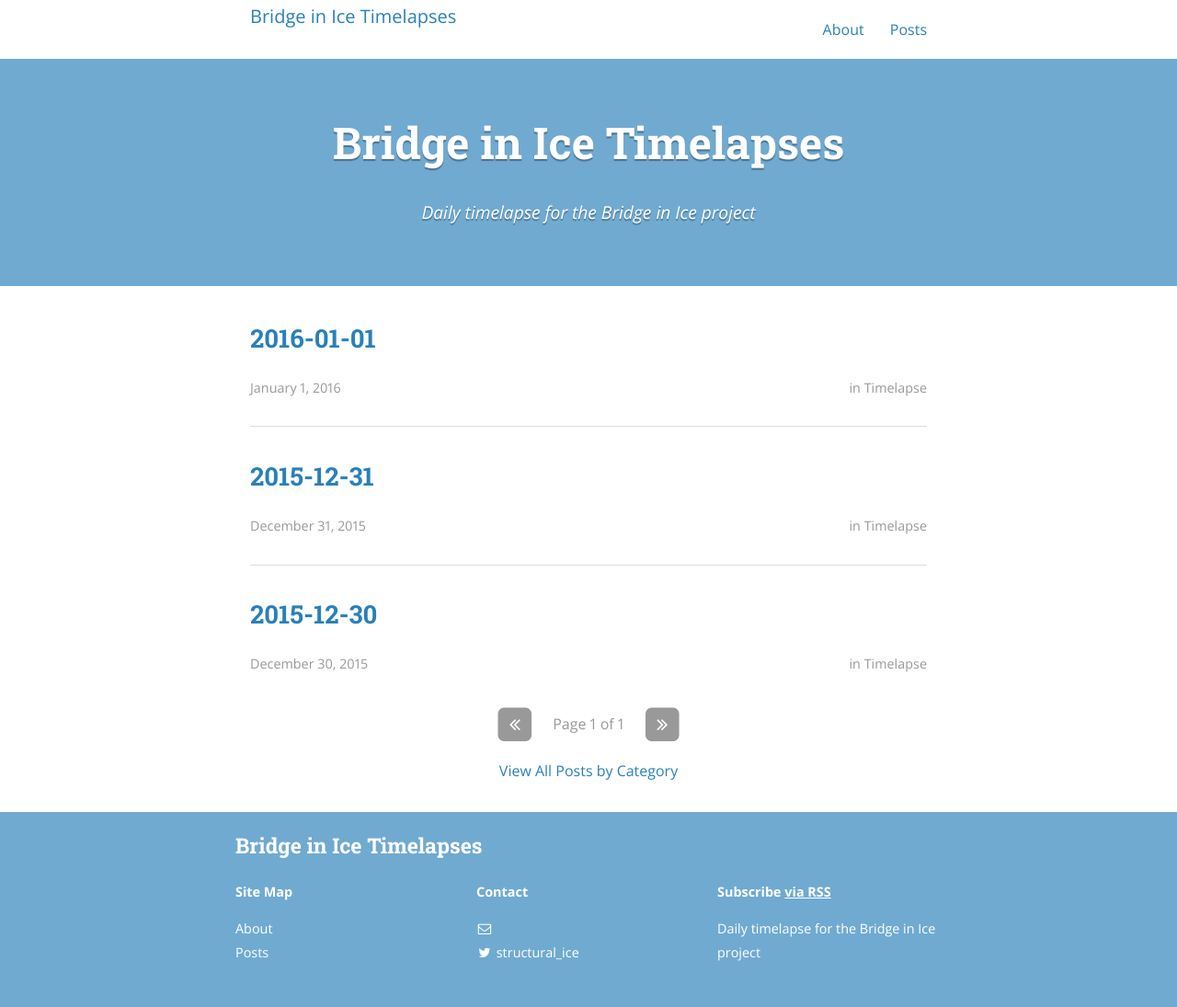
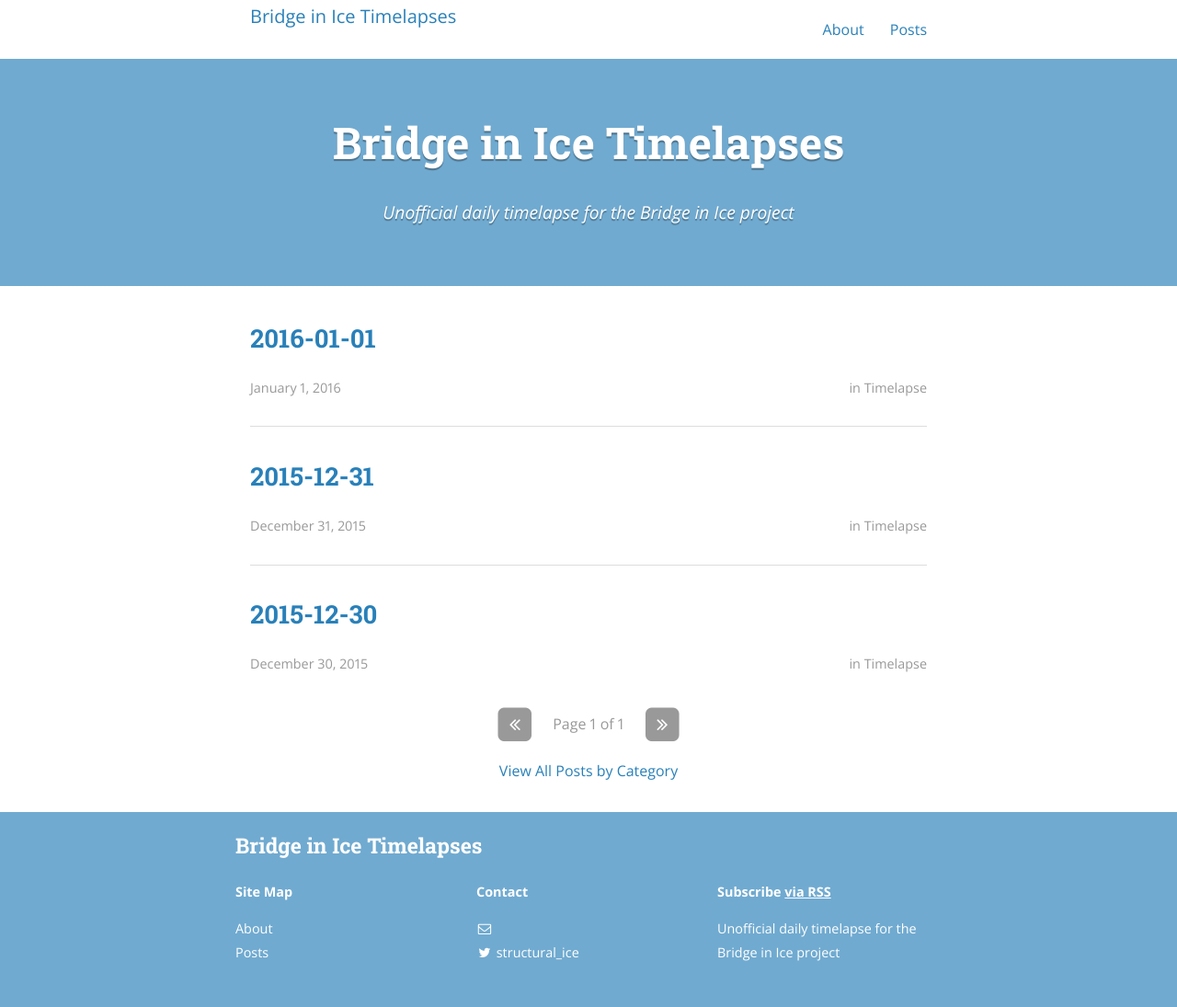
Before and after one commit to bridge-in-ice/bridge-in-ice.github.io, a Jekyll site: the page built from index.html, in a window 1280 px wide. Shown: the whole page at 92% size. Built offline with Jekyll 4.4.1, drawn with Linux system fonts in a browser that asks for light colours; nearby versions of some CDN libraries; the list of posts is cut into pages by our own code; a style sheet for code colours, icons or effects is not loaded.

Commit message:
Make it "unofficial"

```diff
--- a/_config.yml
+++ b/_config.yml
@@ -8,10 +8,10 @@ exclude:
 
 # Site settings
 title: Bridge in Ice Timelapses
-subtitle: "Daily timelapse for the Bridge in Ice project"
+subtitle: "Unofficial daily timelapse for the Bridge in Ice project"
 #email: blcentra@gmail.com
 #name: Ben Centra
-description: Daily timelapse for the Bridge in Ice project
+description: Unofficial daily timelapse for the Bridge in Ice project
 # Base URL of site (i.e. /blog). It should always start with a slash,
 # and never end with a slash. Set it to a blank value if hosting at the
 # root of your server.
```
